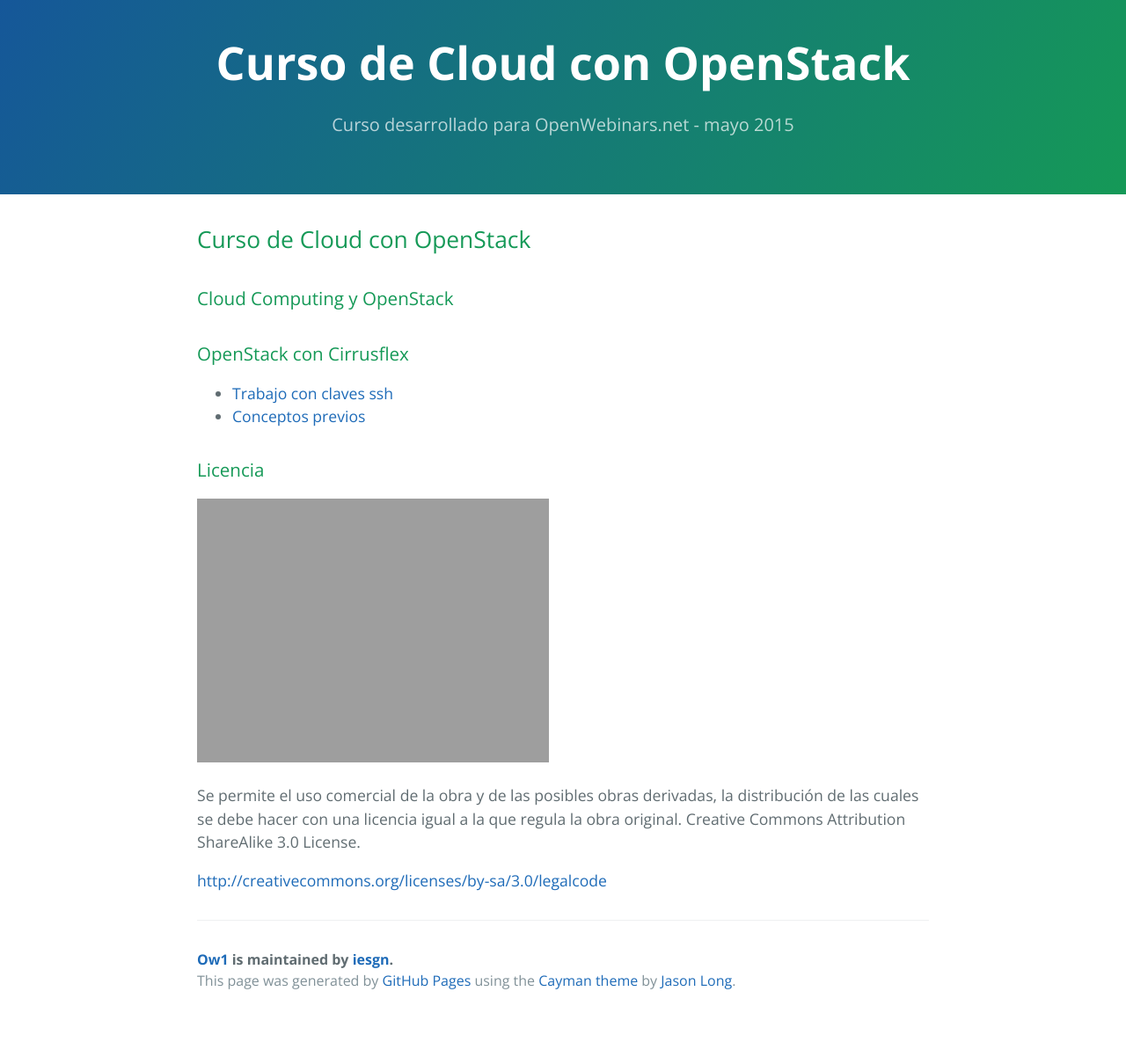
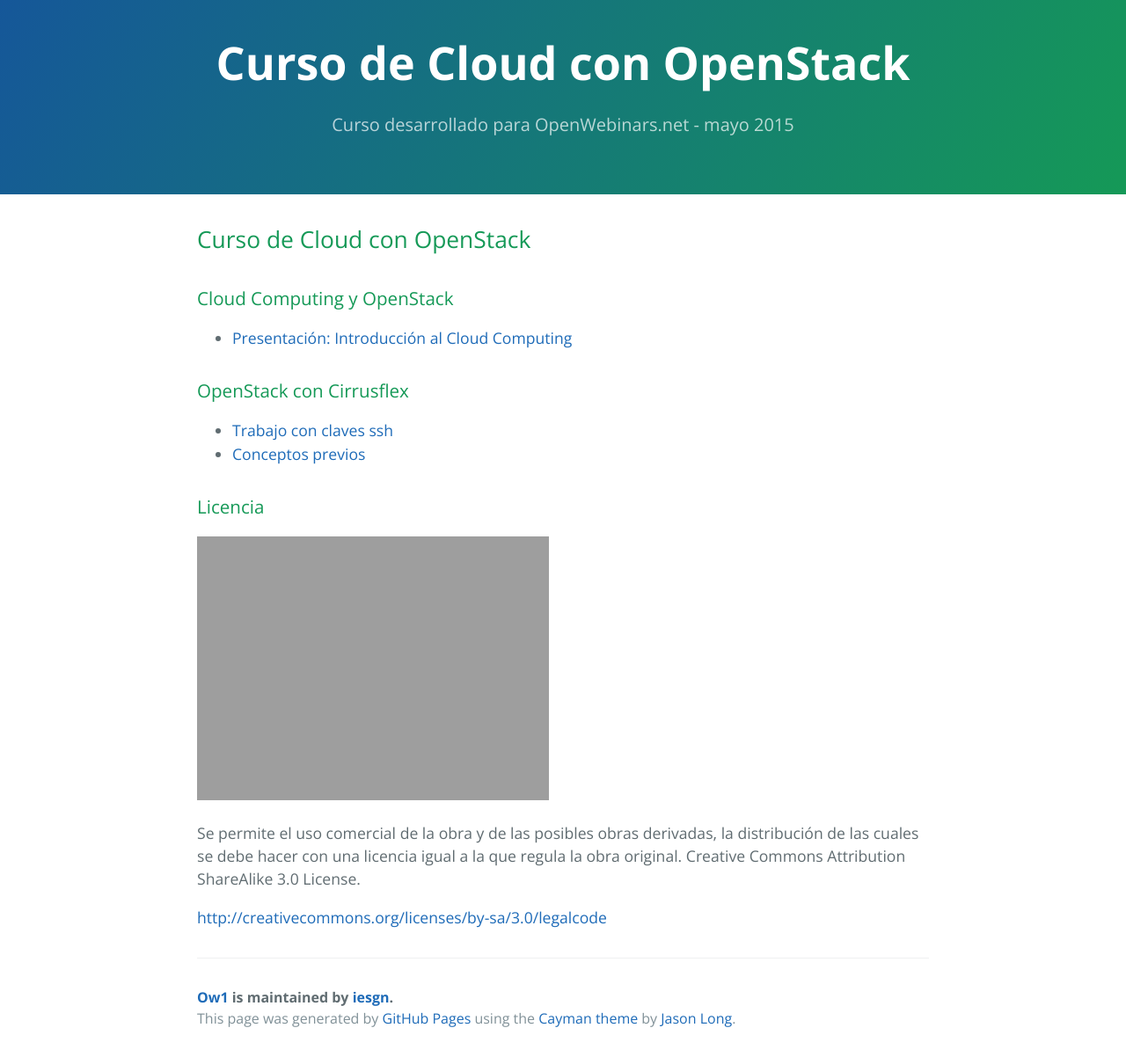
Before and after one commit to iesgn/ow1, a Jekyll site: the page built from index.md, in a window 1280 px wide. Shown: the whole page at 88% size. Built offline with Jekyll 4.4.1, drawn with Linux system fonts in a browser that asks for light colours; before the commit the page ends 1159 px from its top, so only the background shows below that.

Commit message:
Presentacion

```diff
--- a/index.md
+++ b/index.md
@@ -5,6 +5,8 @@ tittle: Curso de Cloud con OpenStack
 
 
 ### Cloud Computing y OpenStack
+
+* [Presentación: Introducción al Cloud Computing](presentacion)
 
 ### OpenStack con Cirrusflex
 
```
